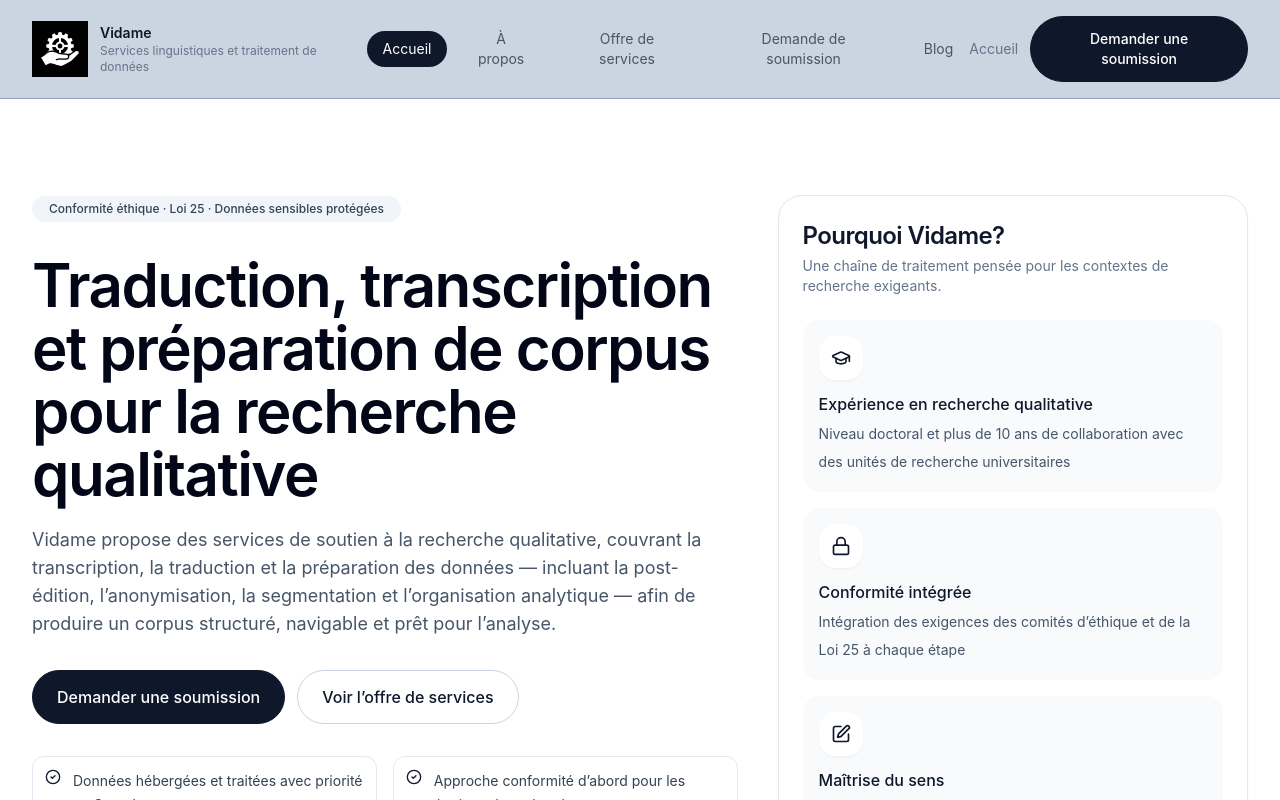
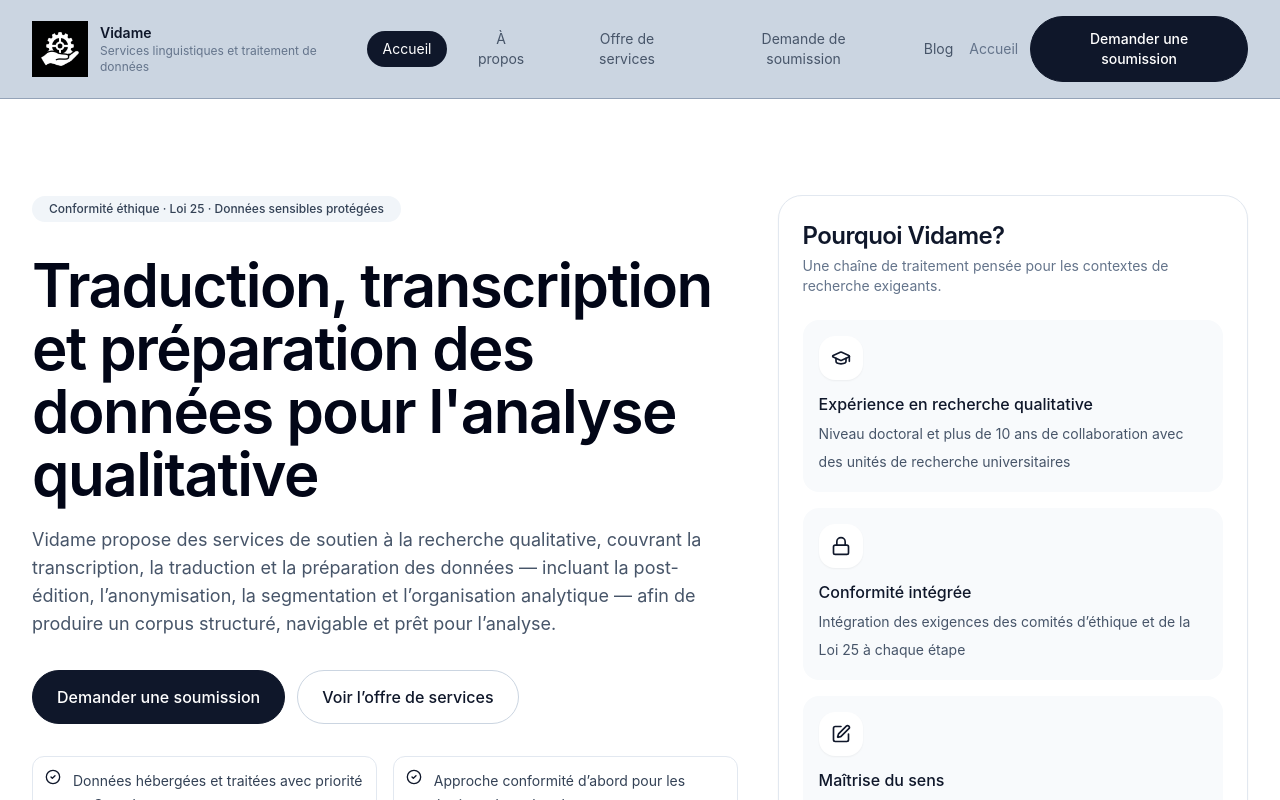
Before and after one commit to momopro21/vidame-recherche, a React (Vite) app: page / in a window 1280 px wide. Shown: the top 800 px of the page. Built offline with nearby package versions, Linux system fonts and the light colour scheme; the HTML template or start-up script is replaced by a standard one.

Commit message:
Update header text for qualitative research services

```diff
--- a/src/App.tsx
+++ b/src/App.tsx
@@ -342,7 +342,7 @@ function Accueil({ setPage }: { setPage: (page: string) => void }) {
             {/* ===== VIDAME_REPERE_TITRE_PRINCIPAL_ACCUEIL ===== */}
             {/* h1 = titre principal de la page */}
             <h1 className="max-w-4xl text-4xl font-semibold tracking-tight text-slate-950 md:text-6xl md:leading-[1.05]">
-              Traduction, transcription et préparation de corpus pour la recherche qualitative
+              Traduction, transcription et préparation des données pour l'analyse qualitative
             </h1>
             <p className="max-w-2xl text-base leading-7 text-slate-600 md:text-lg">
               Vidame propose des services de soutien à la recherche qualitative, couvrant la transcription, la traduction et la préparation des données — incluant la post-édition, l’anonymisation, la segmentation et l’organisation analytique — afin de produire un corpus structuré, navigable et prêt pour l’analyse.
```
